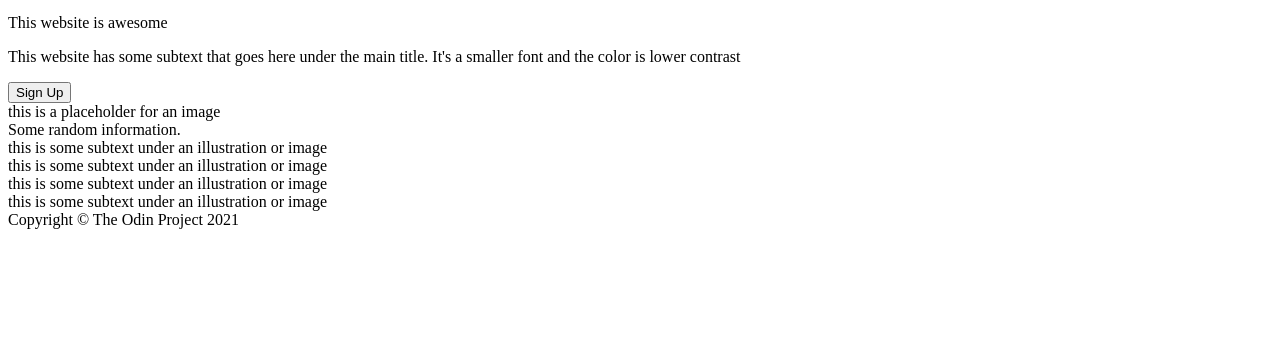
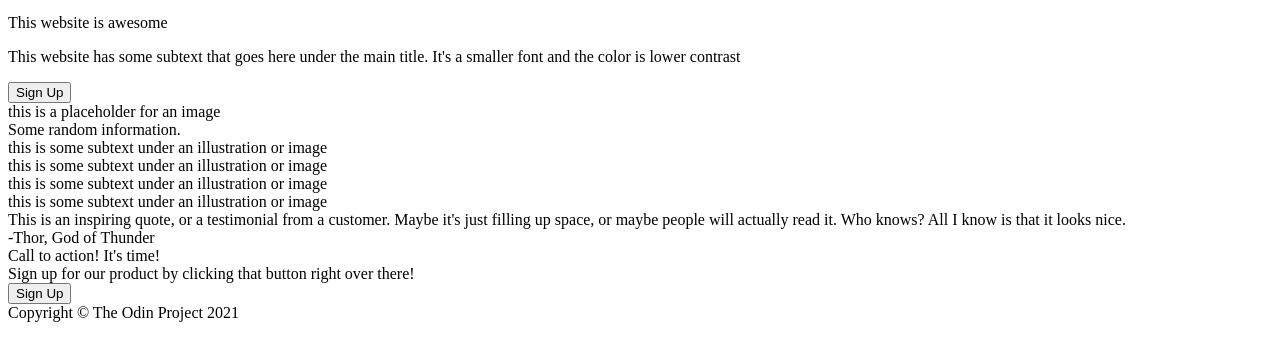
Before and after one commit to chewablee/odin-landing-page, a plain HTML site: page index.html in a window 1280 px wide. Shown: the part 98-458 px from the top of the page. Drawn offline with Linux system fonts and the light colour scheme.

Commit message:
feat: Finished index.html HTML barebones (2/2)

```diff
--- a/index.html
+++ b/index.html
@@ -49,6 +49,29 @@
             <div class="text">this is some subtext under an illustration or image</div>
         </div>
     </div>
+    <div class="container3">
+        <div class="quote">
+            This is an inspiring quote, or a testimonial from a customer. Maybe it's just filling up space, or maybe people will actually read it. Who knows? All I know is that it looks nice.
+        </div>
+        <div class="quote-name">
+            -Thor, God of Thunder
+        </div>
+    </div>
+    <div class="container4">
+        <div class="subcontainer">
+            <div class="subcon1">
+            <div class="header1">
+                Call to action! It's time!
+            </div>
+
+            <div class="text1">
+                Sign up for our product by clicking that button right over there!
+            </div>
+        </div>
+        <div class="subcontainer2">
+            <button>Sign Up</button>
+        </div>
+    </div>
     <div class="footer">
         Copyright © The Odin Project 2021
     </div>
```
